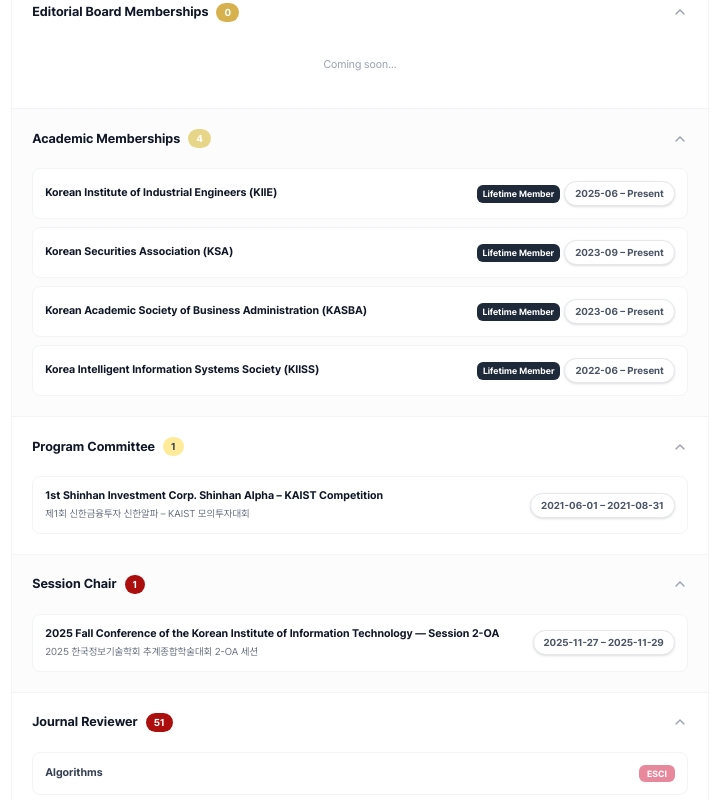
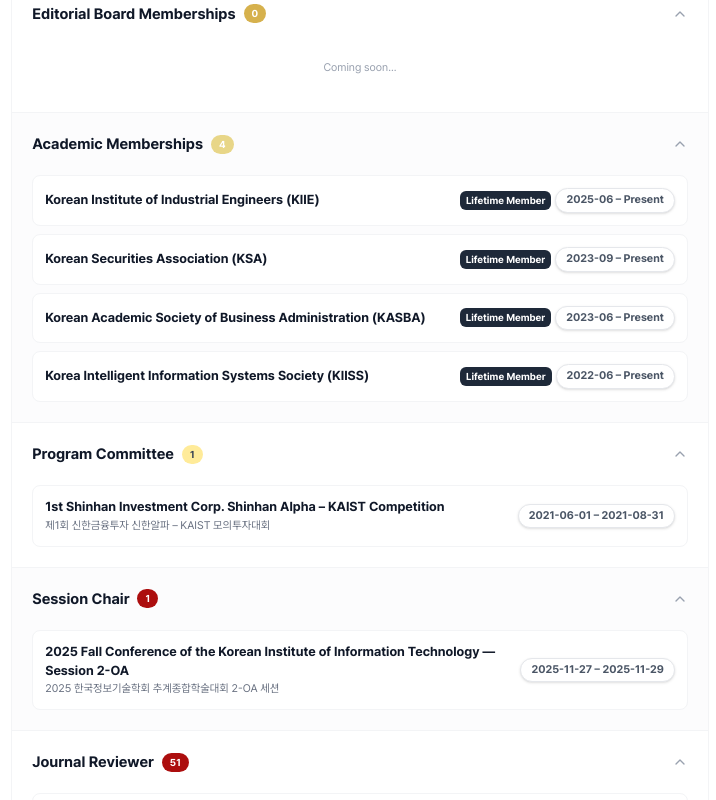
Before and after one commit to FinDS-Lab/website, a React (Vite) app: page /website/members/director/academic in a window 1280 px wide. Shown: the part 2180-2980 px from the top of the page, without its empty margins (500-1216 px from the left). Built offline with nearby package versions, Linux system fonts and the light colour scheme.

Commit message:
20260204-1322

```diff
--- a/src/components/templates/members/director-academic.tsx
+++ b/src/components/templates/members/director-academic.tsx
@@ -1583,7 +1583,7 @@
                       className="w-full flex items-center justify-between p-16 md:p-20 hover:bg-gray-50 transition-colors"
                     >
                       <div className="flex items-center gap-8">
-                        <p className="text-sm font-bold text-gray-900">Editorial Board Memberships</p>
+                        <p className="text-sm md:text-base font-bold text-gray-900">Editorial Board Memberships</p>
                         <span className="px-8 py-2 bg-[#D6B14D] text-white text-[10px] font-bold rounded-full">0</span>
                       </div>
                       <ChevronDown size={16} className={`text-gray-400 transition-transform duration-300 ${expandedSections.editorialBoard ? 'rotate-180' : ''}`}/>
@@ -1602,7 +1602,7 @@
                       className="w-full flex items-center justify-between p-16 md:p-20 hover:bg-gray-100/50 transition-colors"
                     >
                       <div className="flex items-center gap-8">
-                        <p className="text-sm font-bold text-gray-900">Academic Memberships</p>
+                        <p className="text-sm md:text-base font-bold text-gray-900">Academic Memberships</p>
                         <span className="px-8 py-2 bg-[#E8D688] text-white text-[10px] font-bold rounded-full">4</span>
                       </div>
                       <ChevronDown size={16} className={`text-gray-400 transition-transform duration-300 ${expandedSections.academicMemberships ? 'rotate-180' : ''}`}/>
@@ -1611,42 +1611,42 @@
                       <div className="px-16 md:px-20 pb-16 md:pb-20 space-y-8">
                         <div className="flex flex-col md:flex-row md:items-center md:justify-between p-12 bg-white rounded-lg border border-gray-100 hover:border-[#D6B14D]/30 transition-colors gap-4 md:gap-8">
                           <div className="flex-1 min-w-0">
-                            <p className="text-xs font-bold text-gray-900">Korean Institute of Industrial Engineers (KIIE)</p>
+                            <p className="text-xs md:text-sm font-bold text-gray-900">Korean Institute of Industrial Engineers (KIIE)</p>
                           </div>
                           <div className="flex flex-col md:flex-row md:items-center gap-4 shrink-0">
-                            <span className="px-6 py-2 bg-gray-800 text-white text-[9px] font-bold rounded self-start md:self-auto">Lifetime Member</span>
+                            <span className="px-6 py-2 bg-gray-800 text-white text-[9px] md:text-[10px] font-bold rounded self-start md:self-auto">Lifetime Member</span>
                             <span className="md:hidden text-[10px] text-gray-400 font-medium">2025-06 – Present</span>
-                            <span className="hidden md:inline-flex items-center px-10 py-4 bg-white border border-gray-200 rounded-full text-[10px] font-bold text-gray-600 shadow-sm shrink-0 whitespace-nowrap">2025-06 – Present</span>
+                            <span className="hidden md:inline-flex items-center px-10 py-4 bg-white border border-gray-200 rounded-full text-[10px] md:text-xs font-bold text-gray-600 shadow-sm shrink-0 whitespace-nowrap">2025-06 – Present</span>
                           </div>
                         </div>
                         <div className="flex flex-col md:flex-row md:items-center md:justify-between p-12 bg-white rounded-lg border border-gray-100 hover:border-[#D6B14D]/30 transition-colors gap-4 md:gap-8">
                           <div className="flex-1 min-w-0">
-                            <p className="text-xs font-bold text-gray-900">Korean Securities Association (KSA)</p>
+                            <p className="text-xs md:text-sm font-bold text-gray-900">Korean Securities Association (KSA)</p>
                           </div>
                           <div className="flex flex-col md:flex-row md:items-center gap-4 shrink-0">
-                            <span className="px-6 py-2 bg-gray-800 text-white text-[9px] font-bold rounded self-start md:self-auto">Lifetime Member</span>
+                            <span className="px-6 py-2 bg-gray-800 text-white text-[9px] md:text-[10px] font-bold rounded self-start md:self-auto">Lifetime Member</span>
                             <span className="md:hidden text-[10px] text-gray-400 font-medium">2023-09 – Present</span>
-                            <span className="hidden md:inline-flex items-center px-10 py-4 bg-white border border-gray-200 rounded-full text-[10px] font-bold text-gray-600 shadow-sm shrink-0 whitespace-nowrap">2023-09 – Present</span>
+                            <span className="hidden md:inline-flex items-center px-10 py-4 bg-white border border-gray-200 rounded-full text-[10px] md:text-xs font-bold text-gray-600 shadow-sm shrink-0 whitespace-nowrap">2023-09 – Present</span>
                           </div>
                         </div>
                         <div className="flex flex-col md:flex-row md:items-center md:justify-between p-12 bg-white rounded-lg border border-gray-100 hover:border-[#D6B14D]/30 transition-colors gap-4 md:gap-8">
                           <div className="flex-1 min-w-0">
-                            <p className="text-xs font-bold text-gray-900">Korean Academic Society of Business Administration (KASBA)</p>
+                            <p className="text-xs md:text-sm font-bold text-gray-900">Korean Academic Society of Business Administration (KASBA)</p>
                           </div>
                           <div className="flex flex-col md:flex-row md:items-center gap-4 shrink-0">
-                            <span className="px-6 py-2 bg-gray-800 text-white text-[9px] font-bold rounded self-start md:self-auto">Lifetime Member</span>
+                            <span className="px-6 py-2 bg-gray-800 text-white text-[9px] md:text-[10px] font-bold rounded self-start md:self-auto">Lifetime Member</span>
                             <span className="md:hidden text-[10px] text-gray-400 font-medium">2023-06 – Present</span>
-                            <span className="hidden md:inline-flex items-center px-10 py-4 bg-white border border-gray-200 rounded-full text-[10px] font-bold text-gray-600 shadow-sm shrink-0 whitespace-nowrap">2023-06 – Present</span>
+                            <span className="hidden md:inline-flex items-center px-10 py-4 bg-white border border-gray-200 rounded-full text-[10px] md:text-xs font-bold text-gray-600 shadow-sm shrink-0 whitespace-nowrap">2023-06 – Present</span>
                           </div>
                         </div>
                         <div className="flex flex-col md:flex-row md:items-center md:justify-between p-12 bg-white rounded-lg border border-gray-100 hover:border-[#D6B14D]/30 transition-colors gap-4 md:gap-8">
                           <div className="flex-1 min-w-0">
-                            <p className="text-xs font-bold text-gray-900">Korea Intelligent Information Systems Society (KIISS)</p>
+                            <p className="text-xs md:text-sm font-bold text-gray-900">Korea Intelligent Information Systems Society (KIISS)</p>
                           </div>
                           <div className="flex flex-col md:flex-row md:items-center gap-4 shrink-0">
-                            <span className="px-6 py-2 bg-gray-800 text-white text-[9px] font-bold rounded self-start md:self-auto">Lifetime Member</span>
+                            <span className="px-6 py-2 bg-gray-800 text-white text-[9px] md:text-[10px] font-bold rounded self-start md:self-auto">Lifetime Member</span>
                             <span className="md:hidden text-[10px] text-gray-400 font-medium">2022-06 – Present</span>
-                            <span className="hidden md:inline-flex items-center px-10 py-4 bg-white border border-gray-200 rounded-full text-[10px] font-bold text-gray-600 shadow-sm shrink-0 whitespace-nowrap">2022-06 – Present</span>
+                            <span className="hidden md:inline-flex items-center px-10 py-4 bg-white border border-gray-200 rounded-full text-[10px] md:text-xs font-bold text-gray-600 shadow-sm shrink-0 whitespace-nowrap">2022-06 – Present</span>
                           </div>
                         </div>
                       </div>
@@ -1660,7 +1660,7 @@
                       className="w-full flex items-center justify-between p-16 md:p-20 hover:bg-gray-50 transition-colors"
                     >
                       <div className="flex items-center gap-8">
-                        <p className="text-sm font-bold text-gray-900">Program Committee</p>
+                        <p className="text-sm md:text-base font-bold text-gray-900">Program Committee</p>
                         <span className="px-8 py-2 bg-[#FFEB99] text-gray-700 text-[10px] font-bold rounded-full">{committees.length}</span>
                       </div>
                       <ChevronDown size={16} className={`text-gray-400 transition-transform duration-300 ${expandedSections.programCommittee ? 'rotate-180' : ''}`}/>
@@ -1673,13 +1673,13 @@
                               <a key={comm.id} href={comm.url || '#'} target="_blank" rel="noopener noreferrer"
                                 className="flex flex-col md:flex-row md:items-center md:justify-between p-12 rounded-lg transition-all hover:shadow-md bg-white border border-gray-100 hover:border-[#D6B14D]/30 gap-4 md:gap-12">
                                 <div className="flex-1 min-w-0">
-                                  <p className="text-xs font-bold text-gray-900">{comm.name}</p>
+                                  <p className="text-xs md:text-sm font-bold text-gray-900">{comm.name}</p>
                                   {comm.name_ko && (
-                                    <p className="text-[10px] text-gray-500 mt-2">{comm.name_ko}</p>
+                                    <p className="text-[10px] md:text-xs text-gray-500 mt-2">{comm.name_ko}</p>
                                   )}
                                   <span className="md:hidden block text-[10px] text-gray-400 font-medium mt-2">{comm.period || comm.since}</span>
                                 </div>
-                                <span className="hidden md:inline-flex items-center px-10 py-4 bg-white border border-gray-200 rounded-full text-[10px] font-bold text-gray-600 shadow-sm shrink-0 whitespace-nowrap">{comm.period || comm.since}</span>
+                                <span className="hidden md:inline-flex items-center px-10 py-4 bg-white border border-gray-200 rounded-full text-[10px] md:text-xs font-bold text-gray-600 shadow-sm shrink-0 whitespace-nowrap">{comm.period || comm.since}</span>
                               </a>
                             ))}
                           </div>
@@ -1697,7 +1697,7 @@
                       className="w-full flex items-center justify-between p-16 md:p-20 hover:bg-gray-100/50 transition-colors"
                     >
                       <div className="flex items-center gap-8">
-                        <p className="text-sm font-bold text-gray-900">Session Chair</p>
+                        <p className="text-sm md:text-base font-bold text-gray-900">Session Chair</p>
                         <span className="px-8 py-2 text-white text-[10px] font-bold rounded-full" style={{backgroundColor: '#AC0E0E'}}>{sessionChairs.length}</span>
                       </div>
                       <ChevronDown size={16} className={`text-gray-400 transition-transform duration-300 ${expandedSections.sessionChair ? 'rotate-180' : ''}`}/>
@@ -1710,13 +1710,13 @@
                               <a key={chair.id} href={chair.url || '#'} target="_blank" rel="noopener noreferrer"
                                 className="flex flex-col md:flex-row md:items-center md:justify-between p-12 rounded-lg transition-all hover:shadow-md bg-white border border-gray-100 hover:border-[#D6B14D]/30 gap-4 md:gap-12">
                                 <div className="flex-1 min-w-0">
-                                  <p className="text-xs font-bold text-gray-900">{chair.name}</p>
+                                  <p className="text-xs md:text-sm font-bold text-gray-900">{chair.name}</p>
                                   {chair.name_ko && (
-                                    <p className="text-[10px] text-gray-500 mt-2">{chair.name_ko}</p>
+                                    <p className="text-[10px] md:text-xs text-gray-500 mt-2">{chair.name_ko}</p>
                                   )}
                                   <span className="md:hidden block text-[10px] text-gray-400 font-medium mt-2">{chair.period || chair.since}</span>
                                 </div>
-                                <span className="hidden md:inline-flex items-center px-10 py-4 bg-white border border-gray-200 rounded-full text-[10px] font-bold text-gray-600 shadow-sm shrink-0 whitespace-nowrap">{chair.period || chair.since}</span>
+                                <span className="hidden md:inline-flex items-center px-10 py-4 bg-white border border-gray-200 rounded-full text-[10px] md:text-xs font-bold text-gray-600 shadow-sm shrink-0 whitespace-nowrap">{chair.period || chair.since}</span>
                               </a>
                             ))}
                           </div>
@@ -1734,7 +1734,7 @@
                       className="w-full flex items-center justify-between p-16 md:p-20 hover:bg-gray-50 transition-colors"
                     >
                       <div className="flex items-center gap-8">
-                        <p className="text-sm font-bold text-gray-900">Journal Reviewer</p>
+                        <p className="text-sm md:text-base font-bold text-gray-900">Journal Reviewer</p>
                         <span className="px-8 py-2 text-white text-[10px] font-bold rounded-full" style={{backgroundColor: '#AC0E0E'}}>{journals.length}</span>
                       </div>
                       <ChevronDown size={16} className={`text-gray-400 transition-transform duration-300 ${expandedSections.journalReviewer ? 'rotate-180' : ''}`}/>
@@ -1745,7 +1745,7 @@
                           {journals.map((journal) => (
                             <a key={journal.id} href={journal.url} target="_blank" rel="noopener noreferrer"
                               className="flex items-center justify-between p-12 rounded-lg transition-all hover:shadow-md bg-white border border-gray-100 hover:border-[#E8889C]/30 gap-8">
-                              <span className="text-xs font-bold text-gray-700 flex-1">{journal.name}</span>
+                              <span className="text-xs md:text-sm font-bold text-gray-700 flex-1">{journal.name}</span>
                               <span className={`px-8 py-2 rounded text-[9px] font-bold shrink-0 ${
                                 journal.type === 'SCIE' ? 'bg-[#AC0E0E] text-white' :
                                 journal.type === 'SSCI' ? 'bg-[#AC0E0E] text-white' :
@@ -1782,7 +1782,7 @@
                                 <span className="text-xs font-bold text-gray-700">{conf.name}</span>
                                 <span className="md:hidden text-[10px] text-gray-400 font-medium mt-2">{conf.period || conf.since}</span>
                               </div>
-                              <span className="hidden md:inline-flex items-center px-10 py-4 bg-white border border-gray-200 rounded-full text-[10px] font-bold text-gray-600 shadow-sm shrink-0 whitespace-nowrap">
+                              <span className="hidden md:inline-flex items-center px-10 py-4 bg-white border border-gray-200 rounded-full text-[10px] md:text-xs font-bold text-gray-600 shadow-sm shrink-0 whitespace-nowrap">
                                 {conf.period || conf.since}
                               </span>
                             </a>
@@ -2103,7 +2103,7 @@
                                         <p className="md:hidden text-[10px] text-gray-400 font-medium mt-4">{project.period}</p>
                                       </div>
                                       {/* PC: Period badge - right aligned */}
-                                      <span className="hidden md:inline-flex items-center px-10 py-4 bg-white border border-gray-200 rounded-full text-[10px] font-bold text-gray-600 shadow-sm shrink-0 whitespace-nowrap">
+                                      <span className="hidden md:inline-flex items-center px-10 py-4 bg-white border border-gray-200 rounded-full text-[10px] md:text-xs font-bold text-gray-600 shadow-sm shrink-0 whitespace-nowrap">
                                         {project.period}
                                       </span>
                                     </div>
```
Also changed, not shown: src/components/templates/members/director-portfolio-academic.tsx (+15 -16 lines), src/components/templates/members/director-portfolio-profile.tsx (+10 -10 lines), src/components/templates/members/director.tsx (+11 -11 lines).
